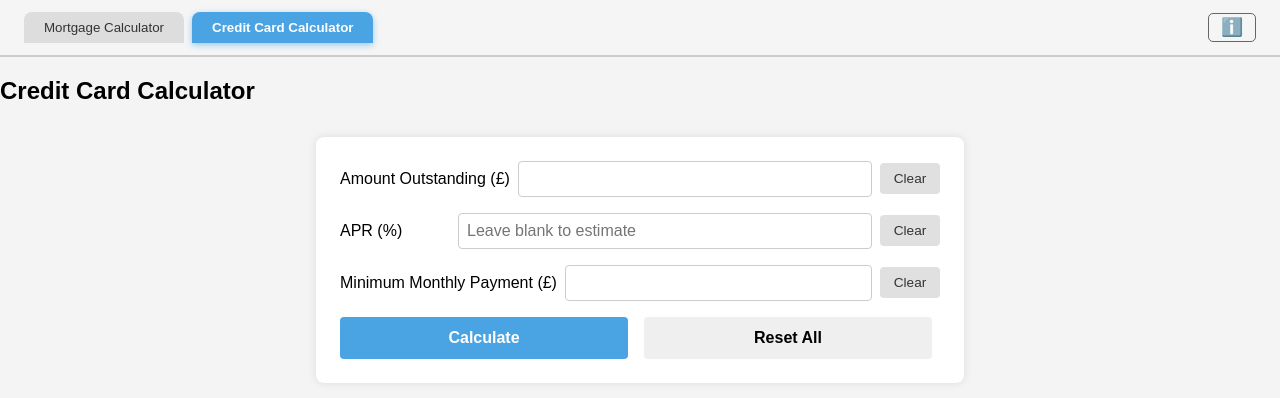
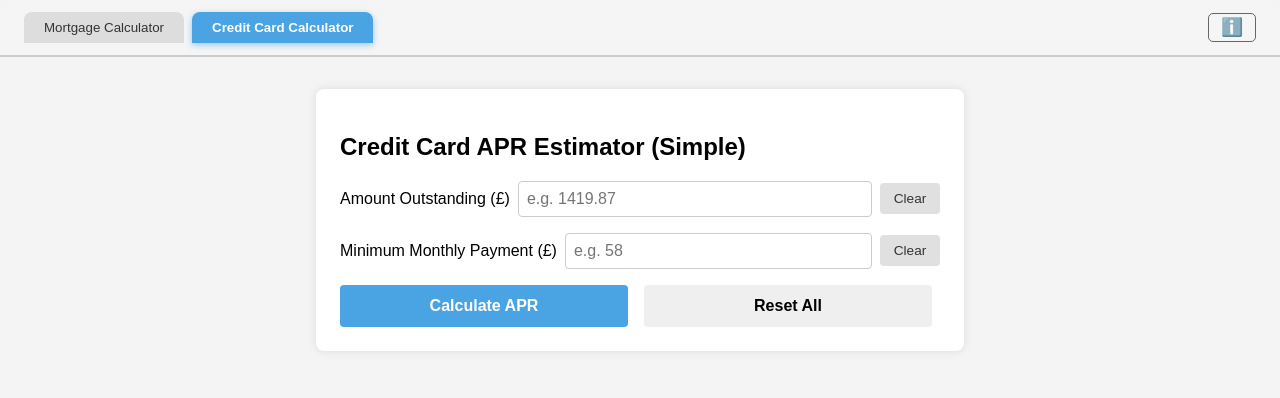
Before and after one commit to Ampdrew06/Mortgage-Calculator, a React (Create React App) app: page /ccc in a window 1280 px wide. Shown: the top 398 px of the page. Built offline with nearby package versions, Linux system fonts and the light colour scheme.

Commit message:
Update CCC.jsx

```diff
--- a/src/CCC.jsx
+++ b/src/CCC.jsx
@@ -1,104 +1,42 @@
 import React, { useState } from 'react';
-import PieChart from './PieChart'; // use your shared PieChart component
 import './App.css';
 
 const CreditCardCalculator = () => {
   const [balance, setBalance] = useState('');
-  const [apr, setApr] = useState('');
-  const [monthlyPayment, setMonthlyPayment] = useState('');
-  const [resultsVisible, setResultsVisible] = useState(false);
-  const [estimatedAprNote, setEstimatedAprNote] = useState('');
-  const [errorMessage, setErrorMessage] = useState('');
+  const [minPayment, setMinPayment] = useState('');
+  const [estimatedAPR, setEstimatedAPR] = useState(null);
 
   const resetAll = () => {
     setBalance('');
-    setApr('');
-    setMonthlyPayment('');
-    setResultsVisible(false);
-    setEstimatedAprNote('');
-    setErrorMessage('');
+    setMinPayment('');
+    setEstimatedAPR(null);
   };
 
-  // Simulate payoff with given monthly rate; returns true if payment pays off principal eventually
-  const canPayOff = (principal, monthlyRate, payment) => {
-    let balance = principal;
-    for (let month = 0; month < 600; month++) { // 50 years max
-      const interest = balance * monthlyRate;
-      const principalPaid = payment - interest;
-      if (principalPaid <= 0) return false; // payment too low to reduce balance
-      balance -= principalPaid;
-      if (balance <= 0) return true;
-    }
-    return false;
-  };
+  const handleCalculate = (e) => {
+    e.preventDefault();
 
-  // Binary search to estimate monthlyRate that can pay off balance with given payment
-  const estimateMonthlyRate = (principal, payment) => {
-    let low = 0;
-    let high = 1; // 100% monthly is absurdly high but safe upper bound
-    let mid = 0;
-    let iterations = 0;
-    while (high - low > 0.0000001 && iterations < 100) {
-      mid = (low + high) / 2;
-      if (canPayOff(principal, mid, payment)) {
-        low = mid;
-      } else {
-        high = mid;
-      }
-      iterations++;
-    }
-    return mid;
-  };
+    // Parse numbers safely
+    const principal = parseFloat(balance.replace(/,/g, ''));
+    const payment = parseFloat(minPayment.replace(/,/g, ''));
 
-  const handleSubmit = (e) => {
-    e.preventDefault();
-    setEstimatedAprNote('');
-    setErrorMessage('');
-    setResultsVisible(false);
-
-    const principal = parseFloat(balance.replace(/,/g, ''));
-    let payment = parseFloat(monthlyPayment.replace(/,/g, ''));
-
-    if (!principal || !payment) {
-      setErrorMessage('Please enter Amount Outstanding and Minimum Monthly Payment.');
+    if (!principal || !payment || payment <= 0 || principal <= 0) {
+      alert('Please enter valid Outstanding Balance and Minimum Payment.');
+      setEstimatedAPR(null);
       return;
     }
 
-    // If APR provided, just show results (for now no calculation)
-    if (apr && !isNaN(parseFloat(apr))) {
-      setErrorMessage('APR input currently ignored. Enter blank APR to estimate.');
-      return;
-    }
+    // Simple APR approximation formula:
+    // APR (%) = (Minimum Monthly Payment / Outstanding Balance) * 12 * 100
+    const apr = (payment / principal) * 12 * 100;
 
-    // Check if payment is enough to cover minimum interest assuming some very low APR (e.g. 0.1% monthly)
-    const minMonthlyInterest = principal * 0.001;
-    if (payment <= minMonthlyInterest) {
-      setErrorMessage('The payment is too low to ever pay off the balance.');
-      return;
-    }
-
-    // Estimate monthly rate by binary search
-    const monthlyRate = estimateMonthlyRate(principal, payment);
-    const estimatedAPR = monthlyRate * 12 * 100;
-
-    if (estimatedAPR > 1000) {
-      setErrorMessage('APR estimation failed — payment too low or data invalid.');
-      return;
-    }
-
-    setApr(estimatedAPR.toFixed(2));
-    setEstimatedAprNote('* APR estimated from Amount Outstanding & Minimum Payment');
-    setResultsVisible(true);
+    setEstimatedAPR(apr.toFixed(2));
   };
 
   return (
-    <>
-      <div className="header-box">
-        <h2>Credit Card Calculator</h2>
-      </div>
+    <div className="container">
+      <h2>Credit Card APR Estimator (Simple)</h2>
 
-      <div className="container">
-        <form autoComplete="off" onSubmit={handleSubmit}>
+      <form autoComplete="off" onSubmit={handleCalculate}>
         <div className="input-row">
           <label htmlFor="balance-input">Amount Outstanding (£)</label>
           <input
@@ -106,13 +44,9 @@ const CreditCardCalculator = () => {
             name="balance"
             type="text"
             inputMode="decimal"
-              autoComplete="off"
-              autoCorrect="off"
-              spellCheck="false"
-              aria-autocomplete="none"
-              aria-haspopup="false"
             value={balance}
             onChange={(e) => setBalance(e.target.value)}
+            placeholder="e.g. 1419.87"
           />
           <button type="button" className="clear-btn" onClick={() => setBalance('')}>
             Clear
@@ -120,49 +54,24 @@ const CreditCardCalculator = () => {
         </div>
 
         <div className="input-row">
-            <label htmlFor="apr-input">APR (%)</label>
+          <label htmlFor="minpayment-input">Minimum Monthly Payment (£)</label>
           <input
-              id="apr-input"
-              name="apr"
+            id="minpayment-input"
+            name="minPayment"
             type="text"
             inputMode="decimal"
-              autoComplete="off"
-              autoCorrect="off"
-              spellCheck="false"
-              aria-autocomplete="none"
-              aria-haspopup="false"
-              value={apr}
-              onChange={(e) => setApr(e.target.value)}
-              placeholder="Leave blank to estimate"
+            value={minPayment}
+            onChange={(e) => setMinPayment(e.target.value)}
+            placeholder="e.g. 58"
           />
-            <button type="button" className="clear-btn" onClick={() => setApr('')}>
-              Clear
-            </button>
-          </div>
-
-          <div className="input-row">
-            <label htmlFor="monthly-payment-input">Minimum Monthly Payment (£)</label>
-            <input
-              id="monthly-payment-input"
-              name="monthlyPayment"
-              type="text"
-              inputMode="decimal"
-              autoComplete="off"
-              autoCorrect="off"
-              spellCheck="false"
-              aria-autocomplete="none"
-              aria-haspopup="false"
-              value={monthlyPayment}
-              onChange={(e) => setMonthlyPayment(e.target.value)}
-            />
-            <button type="button" className="clear-btn" onClick={() => setMonthlyPayment('')}>
+          <button type="button" className="clear-btn" onClick={() => setMinPayment('')}>
             Clear
           </button>
         </div>
 
         <div className="button-row" style={{ display: 'flex', gap: '0.5rem' }}>
           <button className="submit-btn ccc" type="submit" style={{ flex: 1 }}>
-              Calculate
+            Calculate APR
           </button>
           <button type="button" className="reset-btn" onClick={resetAll} style={{ flex: 1 }}>
             Reset All
@@ -170,18 +79,17 @@ const CreditCardCalculator = () => {
         </div>
       </form>
 
-        {resultsVisible && (
-          <div className="results-box">
+      {estimatedAPR !== null && (
+        <div className="results-box" style={{ marginTop: '1.5rem', textAlign: 'center' }}>
           <p>
-              <strong>Estimated APR (%):</strong> {apr}
+            <strong>Estimated APR (%):</strong> {estimatedAPR}
           </p>
-            <p style={{ fontSize: '0.8rem', color: '#555', marginTop: '-0.75rem' }}>{estimatedAprNote}</p>
+          <p style={{ fontStyle: 'italic', fontSize: '0.9rem', color: '#555' }}>
+            * Simple estimate assuming minimum payment roughly equals monthly interest
+          </p>
         </div>
       )}
-
-        {errorMessage && <p style={{ color: 'red', fontWeight: 'bold' }}>{errorMessage}</p>}
     </div>
-    </>
   );
 };
 
```
Lines whose indentation alone changed are shown as unchanged.
